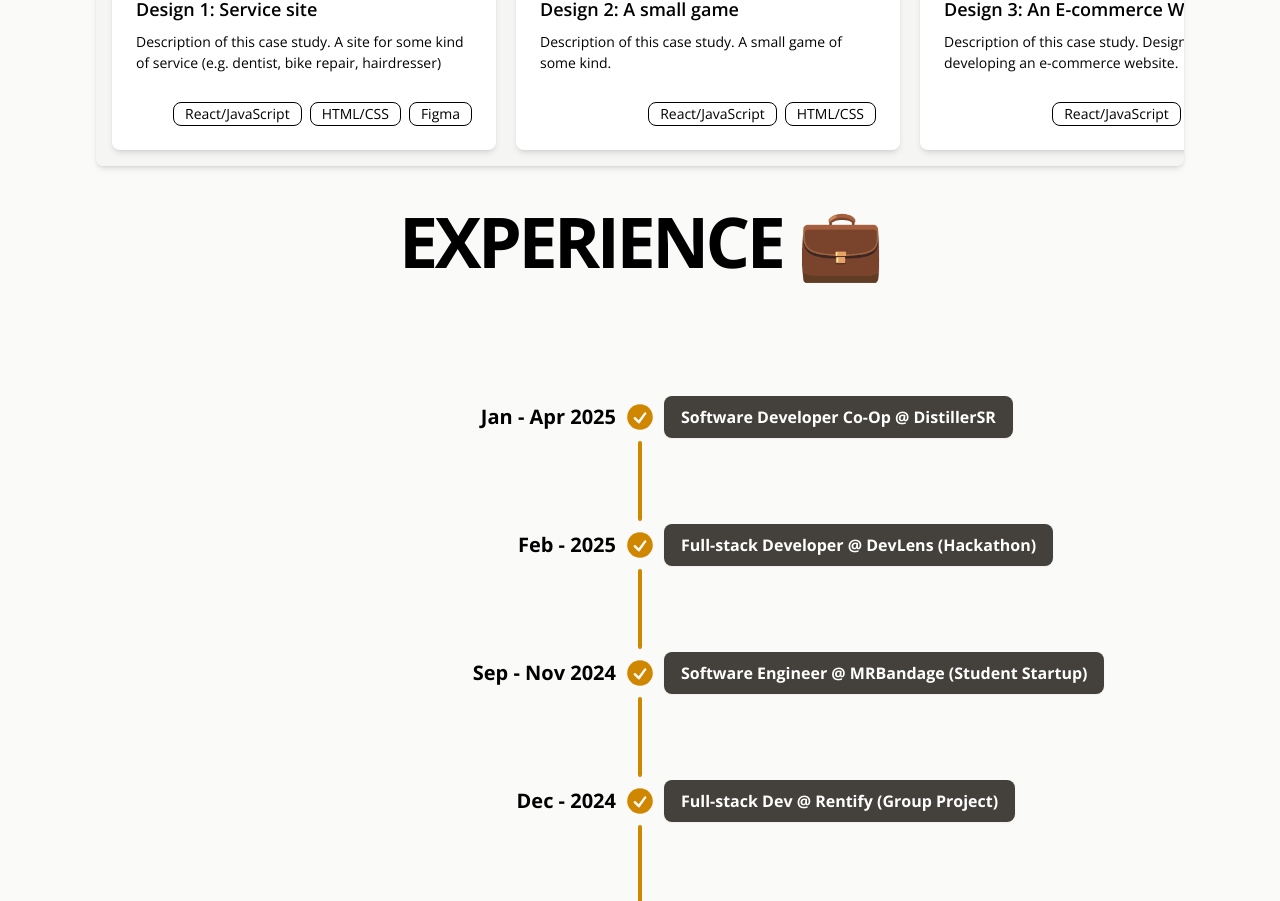
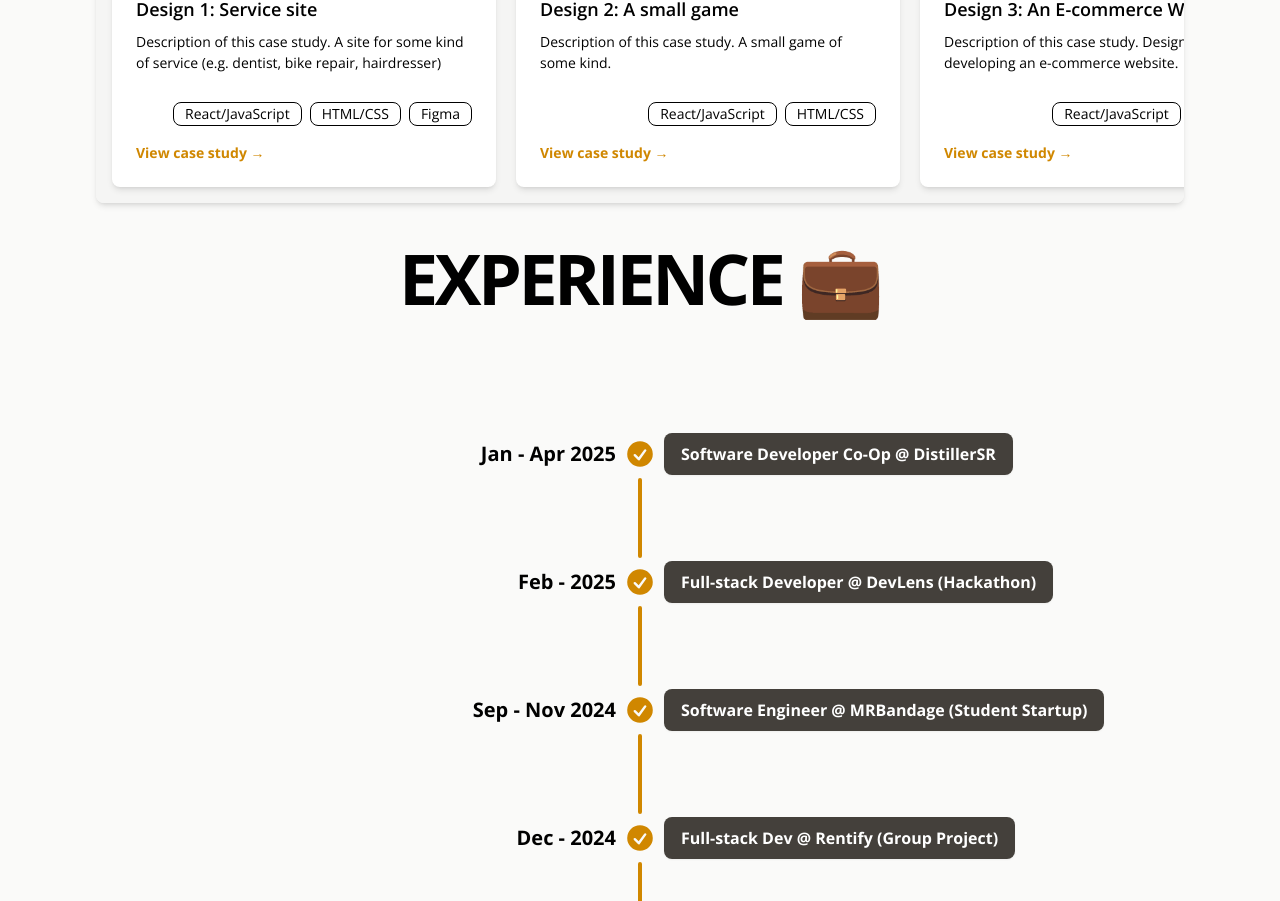
Before and after one commit to ChhayThan/SEG3125-Portfolio, a React (Vite) app: page / in a window 1280 px wide. Shown: the part 1975-2876 px from the top of the page. Built offline with nearby package versions, Linux system fonts and the light colour scheme.

Commit message:
update card links

```diff
--- a/src/App.css
+++ b/src/App.css
@@ -6,6 +6,14 @@
 @layer components {
   .icon {
     @apply w-[min(5vw,35px)] object-contain hover:-translate-y-0.5 transition-all ease-in duration-100;
+  }
+
+  .caseStudyCards {
+    @apply hover:-translate-y-2 transition-all ease-in duration-200;
+  }
+
+  .caseStudyLinks {
+    @apply cursor-pointer text-yellow-600 font-bold hover:text-yellow-500;
   }
 }
 
--- a/src/components/section/CaseStudy.jsx
+++ b/src/components/section/CaseStudy.jsx
@@ -7,7 +7,7 @@ export const CaseStudy = () => {
       </h1>
 
       <div className="carousel carousel-center bg-stone-100 rounded-box  max-w-70  min-[500px]:max-w-[85vw] space-x-4 p-4 gap-5 shadow-md">
-        <div className="carousel-item">
+        <div className="carousel-item caseStudyCards">
           <div className="card w-60 min-[832px]:w-96 shadow-md bg-white">
             <figure>
               <img src={comingSoonSign} alt="Coming soon image" />
@@ -23,11 +23,22 @@ export const CaseStudy = () => {
                 <div className="badge badge-outline">HTML/CSS</div>
                 <div className="badge badge-outline">Figma</div>
               </div>
+
+              <div className="pt-2 flex">
+                <button
+                  className="caseStudyLinks"
+                  onClick={() =>
+                    document.getElementById("my_modal_2").showModal()
+                  }
+                >
+                  <p className="font-bold">View case study →</p>
+                </button>
+              </div>
             </div>
           </div>
         </div>
 
-        <div className="carousel-item">
+        <div className="carousel-item caseStudyCards">
           <div className="card w-60 min-[832px]:w-96 shadow-md bg-white">
             <figure>
               <img src={comingSoonSign} alt="Coming soon image" />
@@ -39,11 +50,22 @@ export const CaseStudy = () => {
                 <div className="badge badge-outline">React/JavaScript</div>
                 <div className="badge badge-outline">HTML/CSS</div>
               </div>
+
+              <div className="pt-2 flex">
+                <button
+                  className="caseStudyLinks"
+                  onClick={() =>
+                    document.getElementById("my_modal_2").showModal()
+                  }
+                >
+                  <p className="font-bold">View case study →</p>
+                </button>
+              </div>
             </div>
           </div>
         </div>
 
-        <div className="carousel-item">
+        <div className="carousel-item caseStudyCards">
           <div className="card w-60 min-[832px]:w-96 shadow-md bg-white">
             <figure>
               <img src={comingSoonSign} alt="Coming soon image" />
@@ -58,11 +80,22 @@ export const CaseStudy = () => {
                 <div className="badge badge-outline">React/JavaScript</div>
                 <div className="badge badge-outline">HTML/CSS</div>
               </div>
+
+              <div className="pt-2 flex">
+                <button
+                  className="caseStudyLinks"
+                  onClick={() =>
+                    document.getElementById("my_modal_2").showModal()
+                  }
+                >
+                  <p className="font-bold">View case study →</p>
+                </button>
+              </div>
             </div>
           </div>
         </div>
 
-        <div className="carousel-item">
+        <div className="carousel-item caseStudyCards">
           <div className="card w-60 min-[832px]:w-96 shadow-md bg-white">
             <figure>
               <img src={comingSoonSign} alt="Coming soon image" />
@@ -77,9 +110,29 @@ export const CaseStudy = () => {
                 <div className="badge badge-outline">Data Plotting/Graph</div>
                 <div className="badge badge-outline">JavaScript</div>
               </div>
+
+              <div className="pt-2 flex">
+                <button
+                  className="caseStudyLinks"
+                  onClick={() =>
+                    document.getElementById("my_modal_2").showModal()
+                  }
+                >
+                  <p className="font-bold">View case study →</p>
+                </button>
+              </div>
             </div>
           </div>
         </div>
+
+        <dialog id="my_modal_2" className="modal text-center">
+          <div className="modal-box bg-transparent shadow-none">
+            <p className="py-4 text-3xl text-white font-bold">Coming soon!</p>
+          </div>
+          <form method="dialog" className="modal-backdrop">
+            <button>close</button>
+          </form>
+        </dialog>
       </div>
     </section>
   );
```
